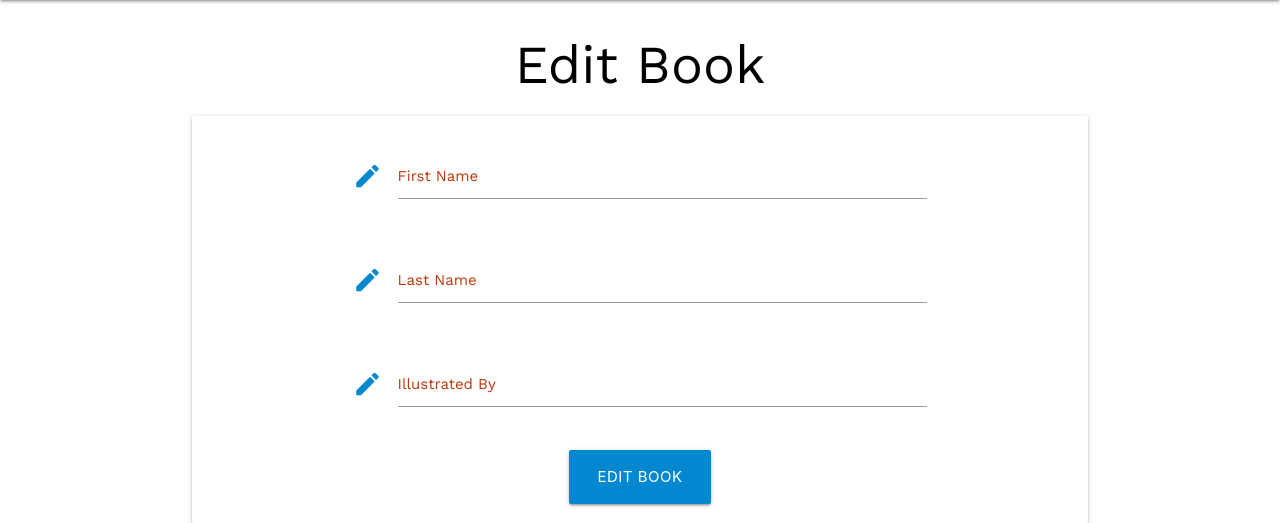
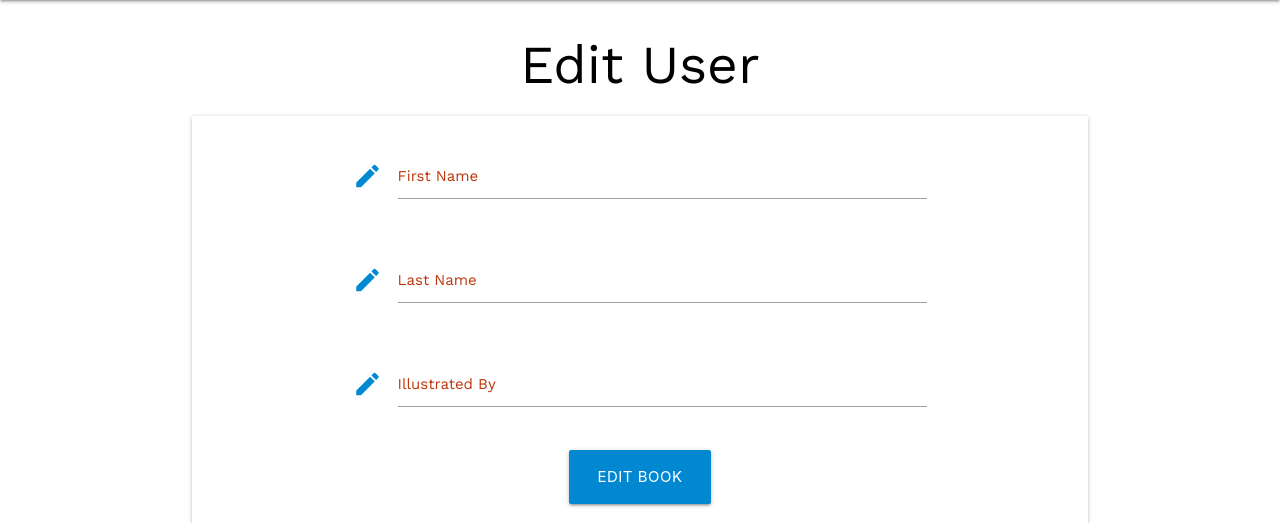
Before and after one commit to Hayley-Woodhouse/milestone-3-project, a Flask app: template dw_fan_site/templates/edit_user.html in a window 1280 px wide. Shown: the part 64-587 px from the top of the page. Run offline with Flask 2, Linux system fonts and the light colour scheme; the template is opened without the code that fills it, so the values that code supplies are empty.

Commit message:
updated page title | final commit

```diff
--- a/dw_fan_site/templates/edit_user.html
+++ b/dw_fan_site/templates/edit_user.html
@@ -1,7 +1,7 @@
 {% extends "base.html" %}
 {% block content %}
 
-<h2 class="black-text center-align">Edit Book</h2>
+<h2 class="black-text center-align">Edit User</h2>
 
 
 <div class="row card panel">
```
